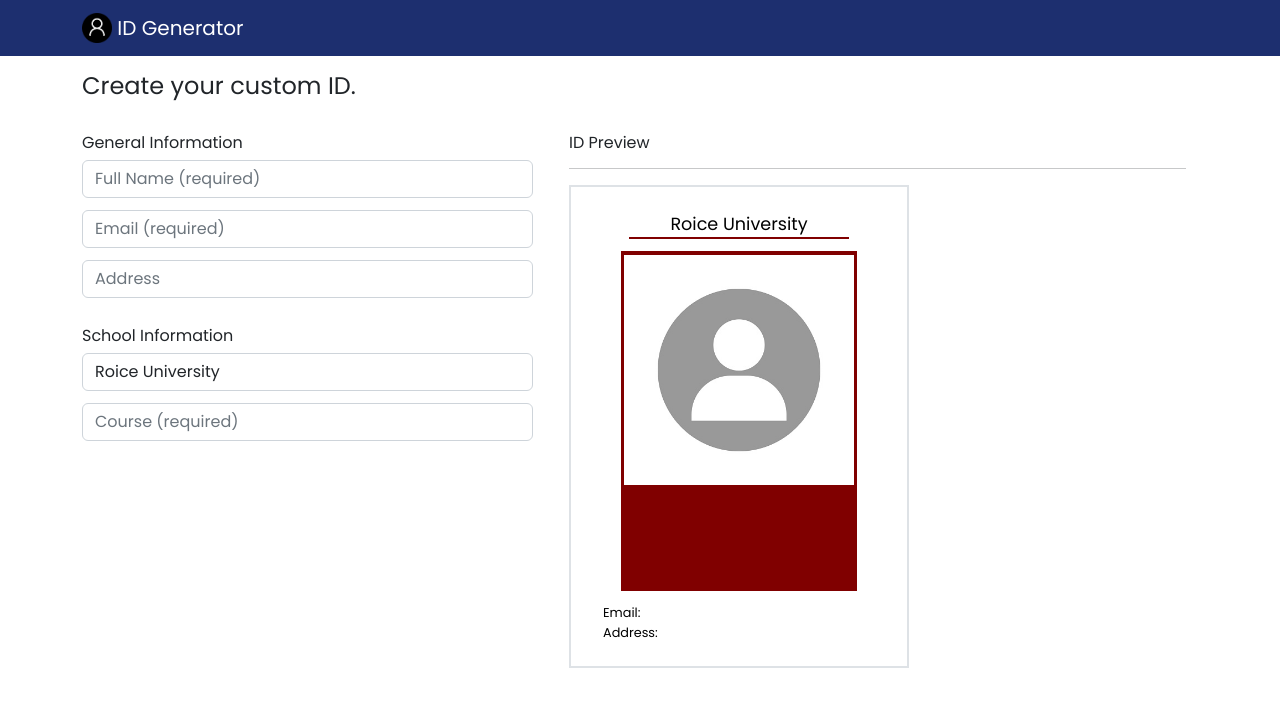
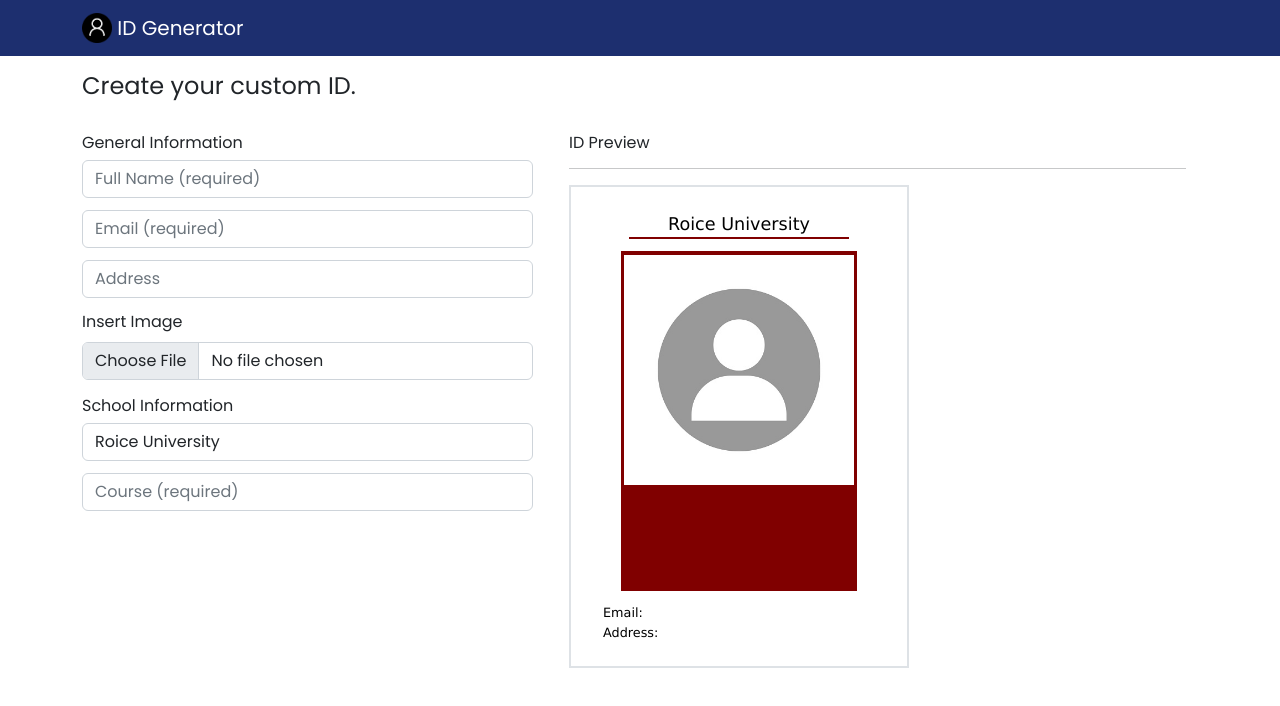
Before and after one commit to roiceee/CV-App, a React (Create React App) app: page / in a window 1280 px wide. Shown: the top 706 px of the page. Built offline with nearby package versions, Linux system fonts and the light colour scheme.

Commit message:
add file input

```diff
--- a/src/components/body/bodyContainer.js
+++ b/src/components/body/bodyContainer.js
@@ -8,6 +8,7 @@ import IdContainer from "./id-components/idContainer";
 import defaultIcon from "../../assets/default-photo.jpg";
 import Col from "react-bootstrap/esm/Col";
 import Row from "react-bootstrap/esm/Row";
+/*eslint-disable*/
 
 function BodyContainer() {
   const defaultStudentInformation = {
@@ -18,7 +19,18 @@ function BodyContainer() {
     course: "",
     photo: defaultIcon,
   };
+
+  const defaultIdProperties = {
+    outerColor: "#fff",
+    innerColor: "#800000",
+    innerTextColor: "#fff",
+    outerTextColor: "#000000",
+    headerFont: "Verdana",
+    bodyFont: "Verdana"
+  }
+
   const [studentInfo, setStudentInfo] = useState(defaultStudentInformation);
+  const [idProperties, setIdProperties] = useState(defaultIdProperties);
 
   const changeInputHandler = useCallback((e) => {
     const { id, value } = e.target;
@@ -43,7 +55,7 @@ function BodyContainer() {
         />
       </Col>
       <Col md={7}>
-        <IdContainer studentInfo={studentInfo} />
+        <IdContainer studentInfo={studentInfo} idProperties={idProperties}/>
       </Col>
       </Row>
     </Container>
--- a/src/components/body/form-components/generalInformation.js
+++ b/src/components/body/form-components/generalInformation.js
@@ -1,6 +1,4 @@
 import Form from "react-bootstrap/Form";
-import Row from "react-bootstrap/Row";
-import Col from "react-bootstrap/Col";
 import React, { useCallback } from "react";
 import "react-phone-number-input/style.css";
 import {
@@ -52,8 +50,6 @@ function GeneralInformationForm({ studentInfo, changeInputHandler }) {
         <div id="email-error" className="error"></div>
       </Form.Group>
 
-      <Row>
-        <Col>
       <Form.Group className="mb-2" controlId="address">
         <Form.Control
           onChange={onChange}
@@ -64,8 +60,11 @@ function GeneralInformationForm({ studentInfo, changeInputHandler }) {
         />
         <div id="address-error" className="error"></div>
       </Form.Group>
-        </Col>
-      </Row>
+
+      <Form.Group controlId="photo" className="mb-2">
+        <Form.Label>Insert Image</Form.Label>
+        <Form.Control type="file" accept="image/*" onChange={onChange}/>
+      </Form.Group>
     </Form>
   );
 }
--- a/src/components/body/id-components/idContainer.js
+++ b/src/components/body/id-components/idContainer.js
@@ -1,19 +1,10 @@
-import React, { useState } from "react";
+import React from "react";
 import Container from "react-bootstrap/esm/Container";
 import Row from "react-bootstrap/esm/Row";
 import Col from "react-bootstrap/esm/Row";
 import IdPreview from "./idPreview";
 
-function IdContainer({ studentInfo }) {
-
-  const defaultIdProperties = {
-    outerColor: "#fff",
-    innerColor: "#800000",
-    innerTextColor: "#fff",
-    outerTextColor: "#000000",
-  }
-
-  const [idProperties, setIdProperties] = useState(defaultIdProperties);
+function IdContainer({ studentInfo, idProperties }) {
 
   return (
     <Container className="mt-4">
@@ -21,7 +12,7 @@ function IdContainer({ studentInfo }) {
       <hr></hr>
       <Row>
         <Col className="mx-auto d-block">
-          <IdPreview idProperties={idProperties} setIdProperties={setIdProperties} studentInfo={studentInfo} />
+          <IdPreview idProperties={idProperties} studentInfo={studentInfo} />
         </Col>
       </Row>
     </Container>
--- a/src/components/body/id-components/idPreview.js
+++ b/src/components/body/id-components/idPreview.js
@@ -7,12 +7,13 @@ function IdPreview({ studentInfo, idProperties }) {
       style={{
         background: idProperties.outerColor,
         color: idProperties.outerTextColor,
+        fontFamily: idProperties.bodyFont
       }}
     >
       <div id="id-header">
-        <div id="school-name-preview">{studentInfo.schoolName}</div>
+        <div id="school-name-preview" style={{fontFamily: idProperties.headerFont}}>{studentInfo.schoolName}</div>
         <div
-          className="line"
+          id="line"
           style={{ background: idProperties.innerColor }}
         ></div>
       </div>
--- a/src/styles/id-preview.css
+++ b/src/styles/id-preview.css
@@ -63,7 +63,7 @@
     text-align: center;
 }
 
-.line {
+#line {
     margin: auto;
     height: 2px;
     width: 220px;
```
Lines whose indentation alone changed are shown as unchanged.
